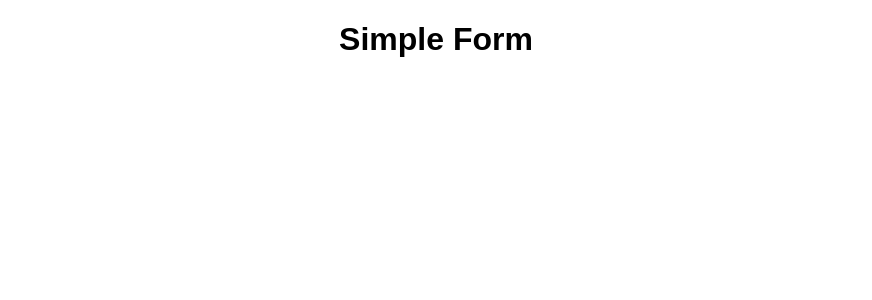
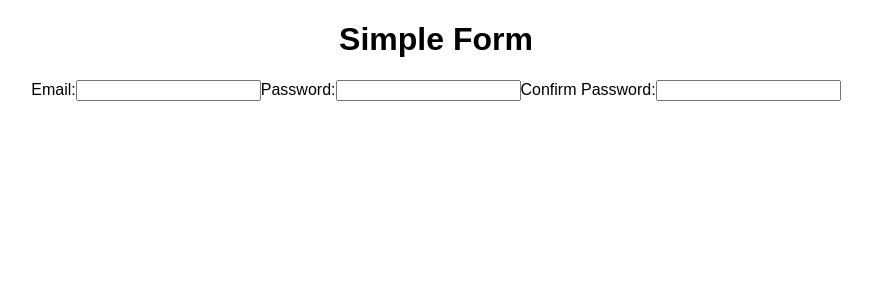
Before and after one commit to sarahkleins/flock-simple-form, a React (Create React App) app: page / in a window 1280 px wide. Shown: the top 300 px of the page, without its empty margins (204-1076 px from the left). Built offline with nearby package versions, Linux system fonts and the light colour scheme.

Commit message:
Add initial form state and labels/input fields

```diff
--- a/src/components/SimpleForm.js
+++ b/src/components/SimpleForm.js
@@ -3,11 +3,39 @@ import React, { Component } from 'react';
 class SimpleForm extends Component {
   constructor(){
     super();
+
+    this.state = {
+      userEmail: '',
+      userPassword: '',
+      userPasswordConfirmation: ''
+    }
   }
 
   render(){
     return(
-      <form></form>
+      <form>
+        <label>
+          Email:
+          <input
+            name="userEmail"
+            type="text"
+          />
+        </label>
+        <label>
+          Password:
+          <input
+            name="userPassword"
+            type="password"
+          />
+        </label>
+        <label>
+          Confirm Password:
+          <input
+            name="userPasswordConfirmation"
+            type="password"
+          />
+        </label>
+      </form>
     );
   }
 }
```
